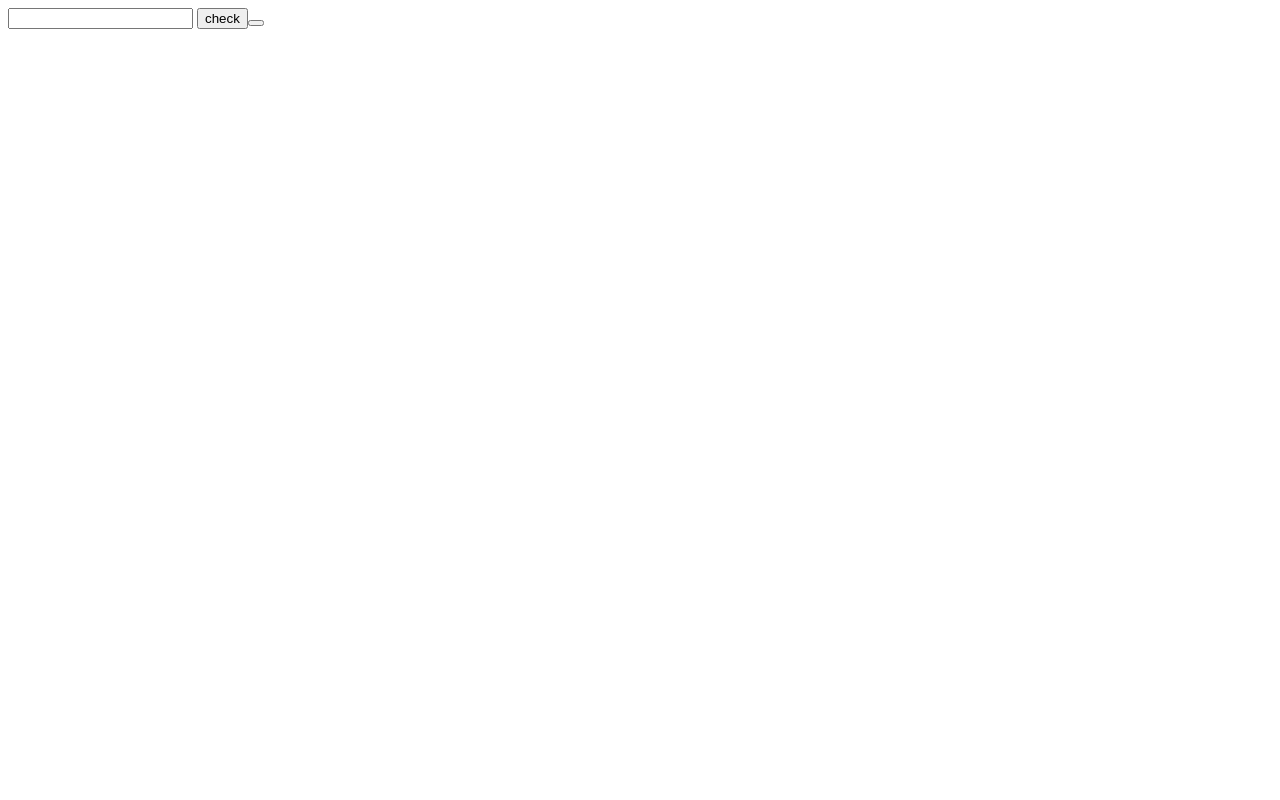
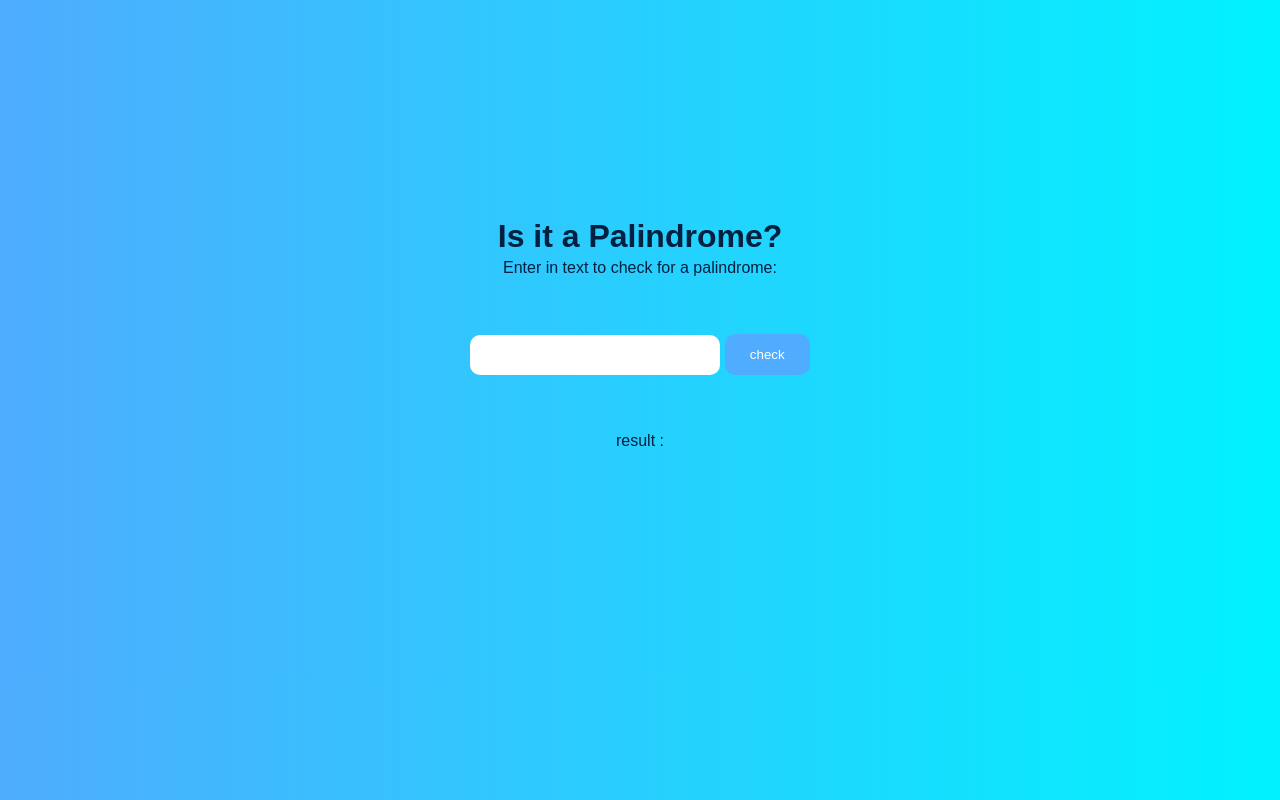
Before and after one commit to FarwaMuhibZada/Palindrome_Checker, a plain HTML site: page index.html in a window 1280 px wide. Drawn offline with Linux system fonts and the light colour scheme.

Commit message:
complete the design of palindrom checker .

```diff
--- a/index.html
+++ b/index.html
@@ -8,9 +8,15 @@
   </head>
   <body>
     <div class="wrapper">
-      <input type="text" id="text-input">
-      <button id ="check-btn">check<button>
-      <div id="result"></div>
+      <h1>Is it a Palindrome?</h1>
+      <p>Enter in text to check for a palindrome:</p>
+      <div class="control">
+        <input type="text" id="text-input">
+        <button id ="check-btn">check</button>
+      </div>
+      <div id="result">
+        result :
+      </div>
     </div>
     <script src="script.js"></script>
   </body>
--- a/styles.css
+++ b/styles.css
@@ -0,0 +1,43 @@
+* {
+  box-sizing: border-box;
+  margin: 0;
+  padding: 0;
+}
+
+body {
+  background-image: linear-gradient(to right, #4facfe 0%, #00f2fe 100%);
+  font-family: sans-serif;
+}
+
+.wrapper {
+  display: flex;
+  align-items: center;
+  justify-content: center;
+  flex-direction: column;
+  margin: 200px auto;
+  padding: 20px;
+  color: #02203f;
+  line-height: 2rem;
+}
+
+#text-input {
+  height: 40px;
+  width: 250px;
+  border-radius: 10px;
+  padding: 20px;
+  border: none;
+}
+
+#check-btn {
+  padding: 13px 25px;
+  border-radius: 10px;
+  color: white;
+  background-color: #4facfe;
+  border: none;
+  outline: none;
+}
+
+.control {
+  padding: 20px;
+  margin: 30px auto;
+}
```
Also changed, not shown: 1 other file.
